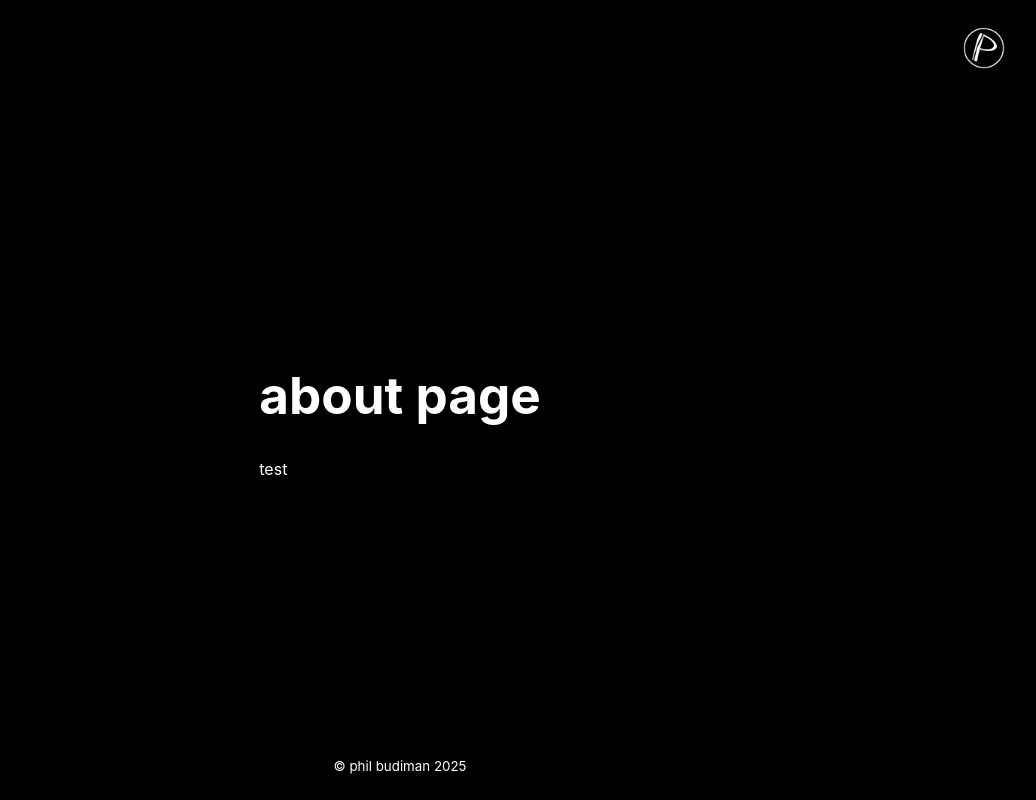
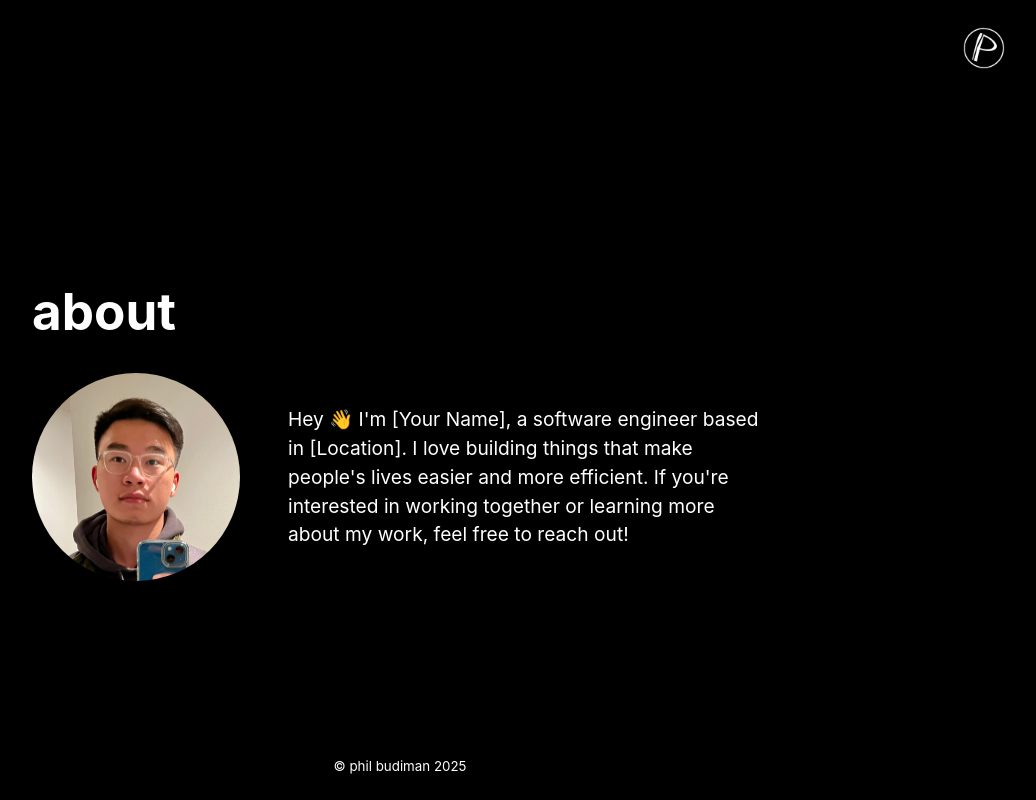
Before and after one commit to philbudiman/website, a React (Vite) app: page /about in a window 1280 px wide. Shown: the whole page, without its empty margins (240-1276 px from the left). Built offline with nearby package versions, Linux system fonts and the light colour scheme.

Commit message:
add about dummy text + headshot

```diff
--- a/src/pages/About/About.css
+++ b/src/pages/About/About.css
@@ -1,3 +1,23 @@
-.About {
-    color: inherit;
+.about-base {
+    margin: 4rem;
 }
+
+.content-wrapper {
+    display: flex;
+    flex-direction: row;
+    width: 100%;
+    gap: 3rem;
+    align-items: center;
+
+    & text {
+        font-size: larger;
+        width: 30rem;
+    }
+
+    & img {
+        display: block;
+        width: 13rem;
+        height: 13rem;
+        border-radius: 50%;
+    }
+}
--- a/src/pages/About/About.tsx
+++ b/src/pages/About/About.tsx
@@ -1,10 +1,18 @@
 import './About.css';
+import headshot from '../../assets/headshot.jpg';
 
 const About = () => {
+    const textContent = "Hey 👋 I'm [Your Name], a software engineer based in [Location]. I love building things that make people's lives easier and more efficient. If you're interested in working together or learning more about my work, feel free to reach out!";
     return (
-        <div className="About">
-            <h1>about page</h1>
-            <p>test</p>
+        <div className="about-base">
+            <h1>about</h1>
+            <div className="content-wrapper">
+                <img
+                    src={headshot}
+                    alt="headshot"
+                />
+                <text>{textContent}</text>
+            </div>
         </div>
     );
 };
```
Also changed, not shown: src/assets/headshot.jpg (added).
